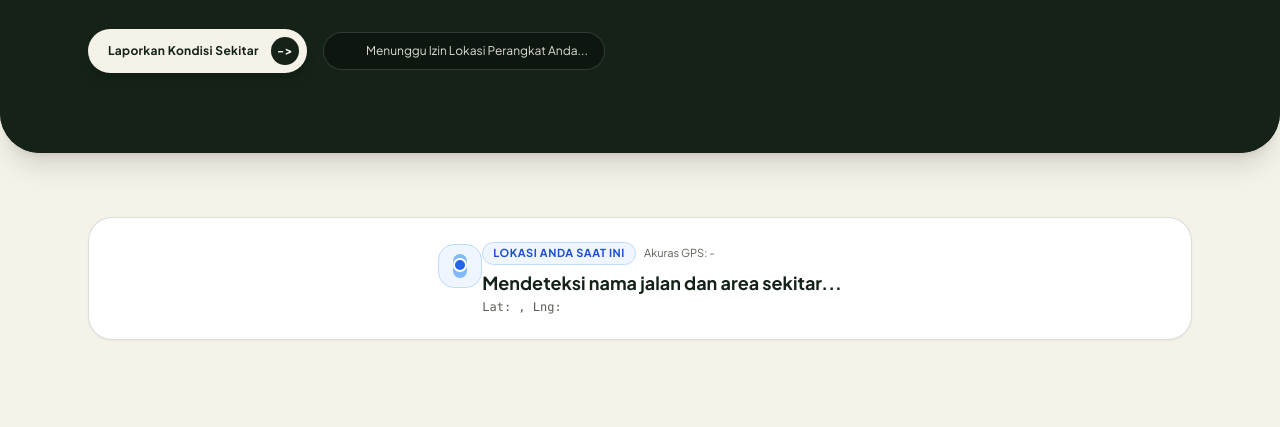
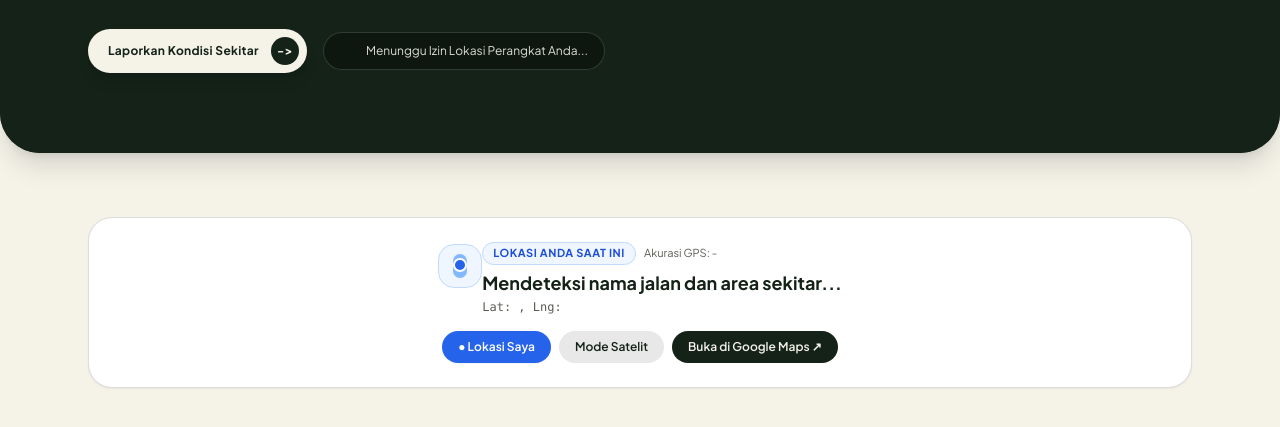
Before and after one commit to dhiyaninta/My-first-web, a plain HTML site: page radarUIUXbaru/index.html in a window 1280 px wide. Shown: the part 485-912 px from the top of the page. Drawn offline with nearby package versions, Linux system fonts and the light colour scheme.

Commit message:
tambahin code untuk maps

```diff
--- a/radarUIUXbaru/index.html
+++ b/radarUIUXbaru/index.html
@@ -164,7 +164,7 @@
                     <span class="text-[11px] font-bold uppercase tracking-wider text-blue-700 bg-blue-50 px-2.5 py-0.5 rounded-full border border-blue-200">
                         Lokasi Anda Saat Ini
                     </span>
-                    <span id="userAccuracyText" class="text-[11px] text-stoneMuted font-mediu">Akuras GPS: - </span>
+                    <span id="userAccuracyText" class="text-[11px] text-stoneMuted font-mediu">Akurasi GPS: - </span>
                 </div>
                 <h3 id="userPlaceName" class="text-base md:text-lg font-bold text-forest mt-1">
                     Mendeteksi nama jalan dan area sekitar...
@@ -174,7 +174,20 @@
                 </p>
             </div>
         </div>
-
+        <!-- Kontrol Peta Ala Maps -->
+        <div class="flex flex-wrap items-center gap-2">
+            <button onclick="centerOnUser()" class="px-4 py-2 rounded-full text-xs font-semibold bg-blue-600 hover:bg-blue-700 text-white transition shadow-sm">
+                ● Lokasi Saya
+            </button>
+            <button onclick="toggleMapLayer()" id="mapLayerBtn" class="px-4 py-2 rounded-full text-xs font-semibold bg-forest/10 hover:bg-forest/20 text-forest transition">
+                Mode Satelit
+            </button>
+            <a id="gmapsExternalLink" href="https://www.google.com/maps?q=-7.966620,112.632632" target="_blank" rel="noopener noreferrer"
+            class="px-4 py-2 rounded-full text-xs font-semibold bg-forest text-cream hover:bg-forest/90 transition">
+                Buka di Google Maps ↗
+            </a>
+            </div>
+        </div>
      </div>
   </main>
 
```
